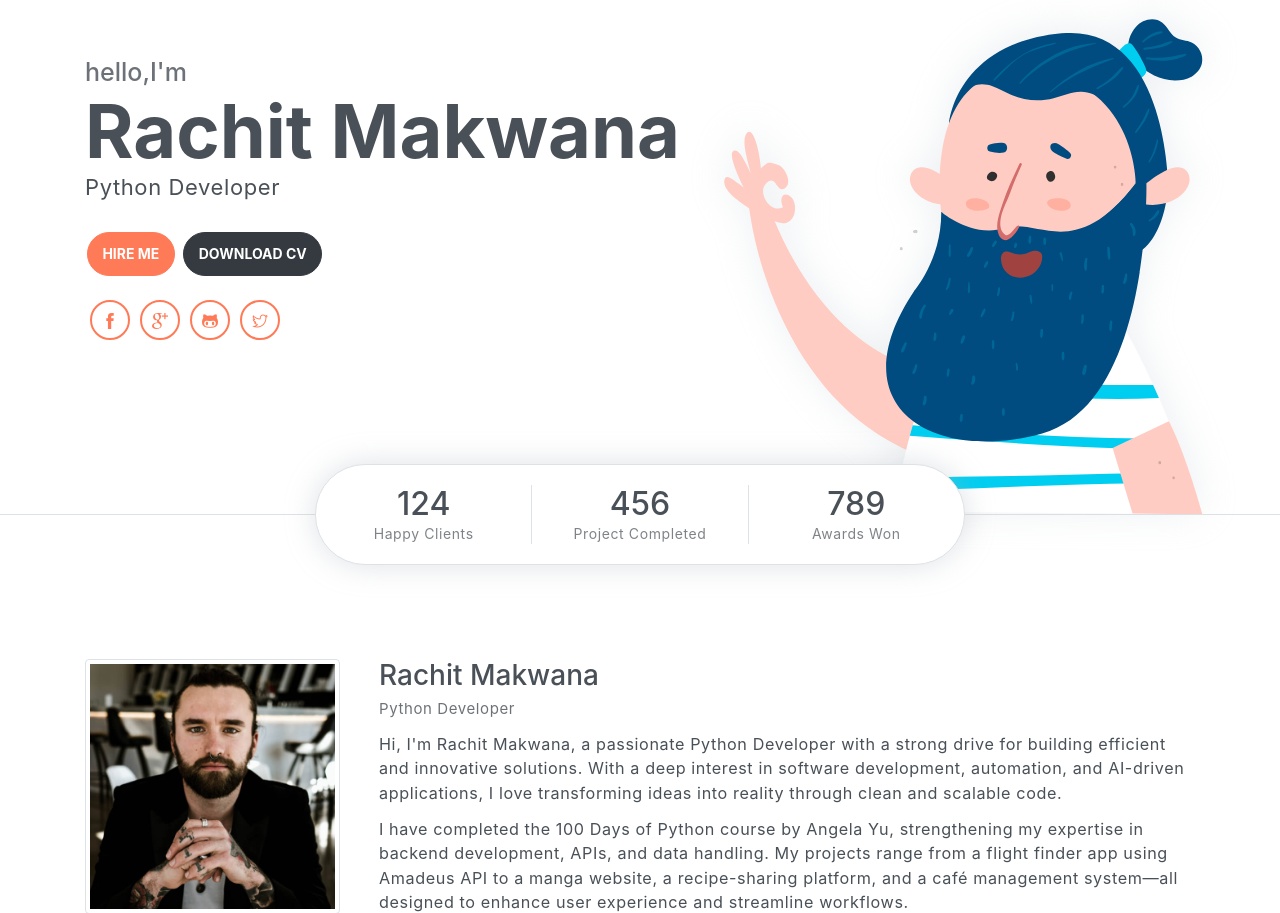
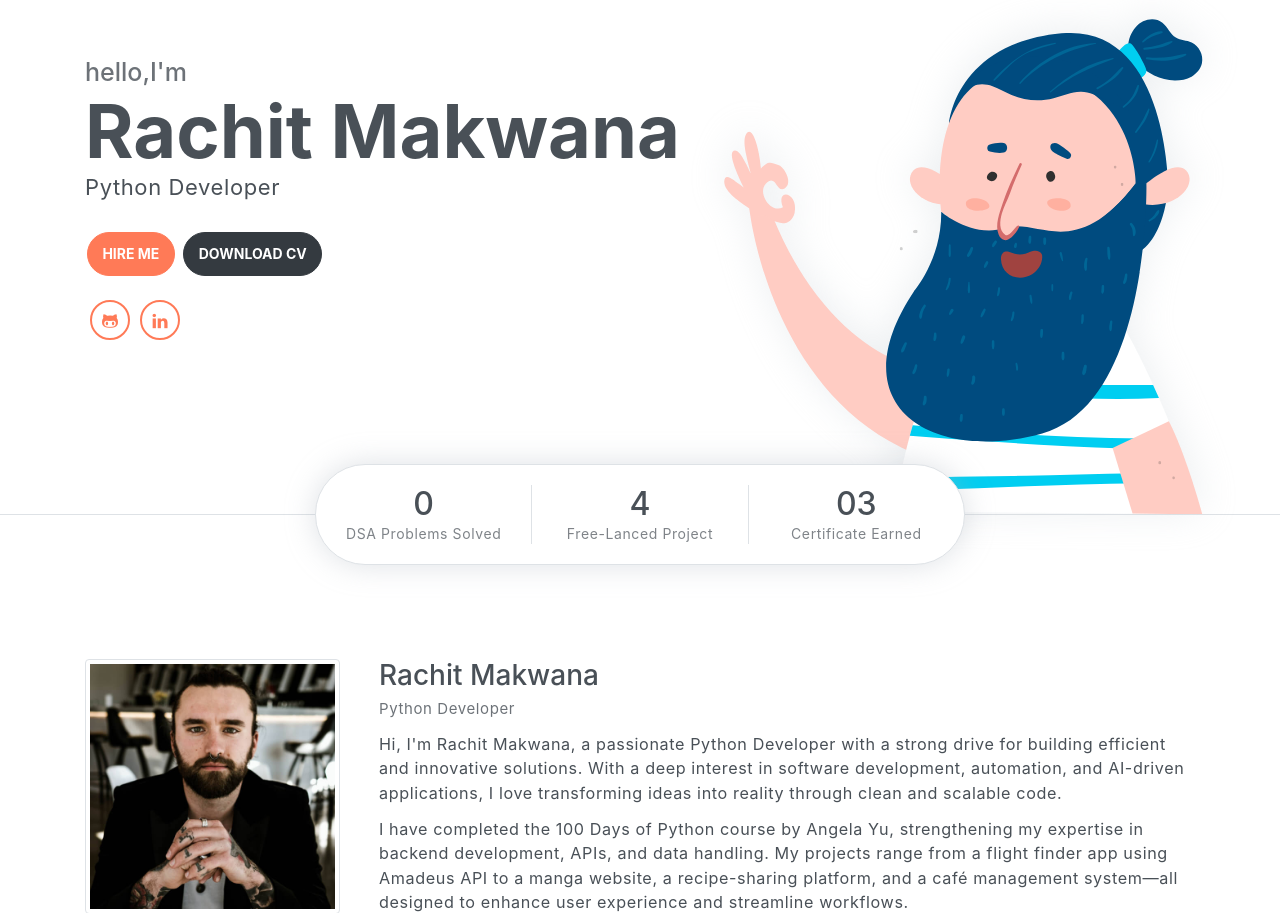
Before and after one commit to Rachit7168/Portfolio-Website, a Flask app: page / in a window 1280 px wide. Shown: the part 237-1150 px from the top of the page. Run offline with Flask 3, Linux system fonts and the light colour scheme; some libraries are stand-ins or nearby versions.

Commit message:
regular update

```diff
--- a/templates/index.html
+++ b/templates/index.html
@@ -63,10 +63,11 @@
                 </div>
 
                 <div class="socials mt-4">
-                    <a class="social-item" href="javascript:void(0)"><i class="ti-facebook"></i></a>
-                    <a class="social-item" href="javascript:void(0)"><i class="ti-google"></i></a>
-                    <a class="social-item" href="javascript:void(0)"><i class="ti-github"></i></a>
-                    <a class="social-item" href="javascript:void(0)"><i class="ti-twitter"></i></a>
+                    <a class="social-item" href="https://github.com/Rachit7168"><i class="ti-github"></i></a>
+                    <a class="social-item" href="https://www.linkedin.com/in/makwana-rachit-660839296/" target="_blank">
+                        <i class="ti-linkedin"></i>
+                    </a>
+
                 </div>
             </div>
             <div class="img-holder">
@@ -77,16 +78,16 @@
         <!-- Header-widget -->
         <div class="widget">
             <div class="widget-item">
-                <h2>124</h2>
-                <p>Happy Clients</p>
+                <h2>0</h2>
+                <p>DSA Problems Solved</p>
             </div>
             <div class="widget-item">
-                <h2>456</h2>
-                <p>Project Completed</p>
+                <h2>4</h2>
+                <p>Free-Lanced Project</p>
             </div>
             <div class="widget-item">
-                <h2>789</h2>
-                <p>Awards Won</p>
+                <h2>03</h2>
+                <p>Certificate Earned</p>
             </div>
         </div>
     </header>
@@ -203,12 +204,12 @@
             <div class="row">
                 <div class="col-sm-4">
                     <div class="img-wrapper">
-                        <img src="static/imgs/folio-1.jpg" alt="">
+                        <img src="../static/imgs/blog.png" alt="">
                         <div class="overlay">
                             <div class="overlay-infos">
-                                <h5>Project Title</h5>
-                                <a href="javascript:void(0)"><i class="ti-zoom-in"></i></a>
-                                <a href="javascript:void(0)"><i class="ti-link"></i></a>
+                                <h5>Blog Website</h5>
+                                <a href="https://blog-website-axnp.onrender.com/"><i class="ti-zoom-in"></i></a>
+                                <a href="https://github.com/Rachit7168/Blog-Website"><i class="ti-link"></i></a>
                             </div>
                         </div>
                     </div>
@@ -225,12 +226,11 @@
                 </div>
                 <div class="col-sm-4">
                     <div class="img-wrapper">
-                        <img src="static/imgs/folio-3.jpg" alt="">
+                        <img src="../static/imgs/SL.png" alt="">
                         <div class="overlay">
                             <div class="overlay-infos">
-                                <h5>Project Title</h5>
-                                <a href="javascript:void(0)"><i class="ti-zoom-in"></i></a>
-                                <a href="javascript:void(0)"><i class="ti-link"></i></a>
+                                <h5>Solo Leveling Arise Interface in Figma</h5>
+                                <a href="https://www.figma.com/@makwanarachit"><i class="ti-link"></i></a>
                             </div>
                         </div>
                     </div>
```
Also changed, not shown: static/imgs/SL.png (added), static/imgs/blog.png (added).
